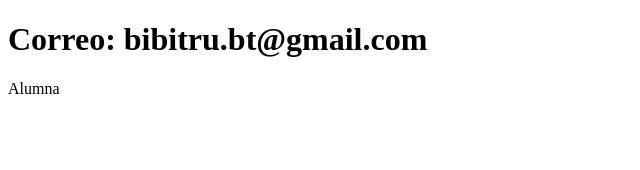
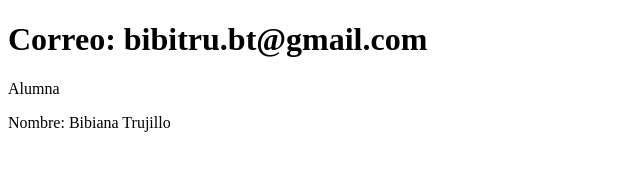
Before and after one commit to BibiTC/sistema-de-registro, a plain HTML site: page contacto.html in a window 1280 px wide. Shown: the whole page, without its empty margins (0-640 px from the left). Drawn offline with Linux system fonts and the light colour scheme.

Commit message:
Actualiza contacto.html linea nombre Alumno

```diff
--- a/contacto.html
+++ b/contacto.html
@@ -8,5 +8,6 @@
 <body>
     <h1>Correo: bibitru.bt@gmail.com</h1>
     <p>Alumna</p>
+    <p>Nombre: Bibiana Trujillo</p>
 </body>
 </html>
```
